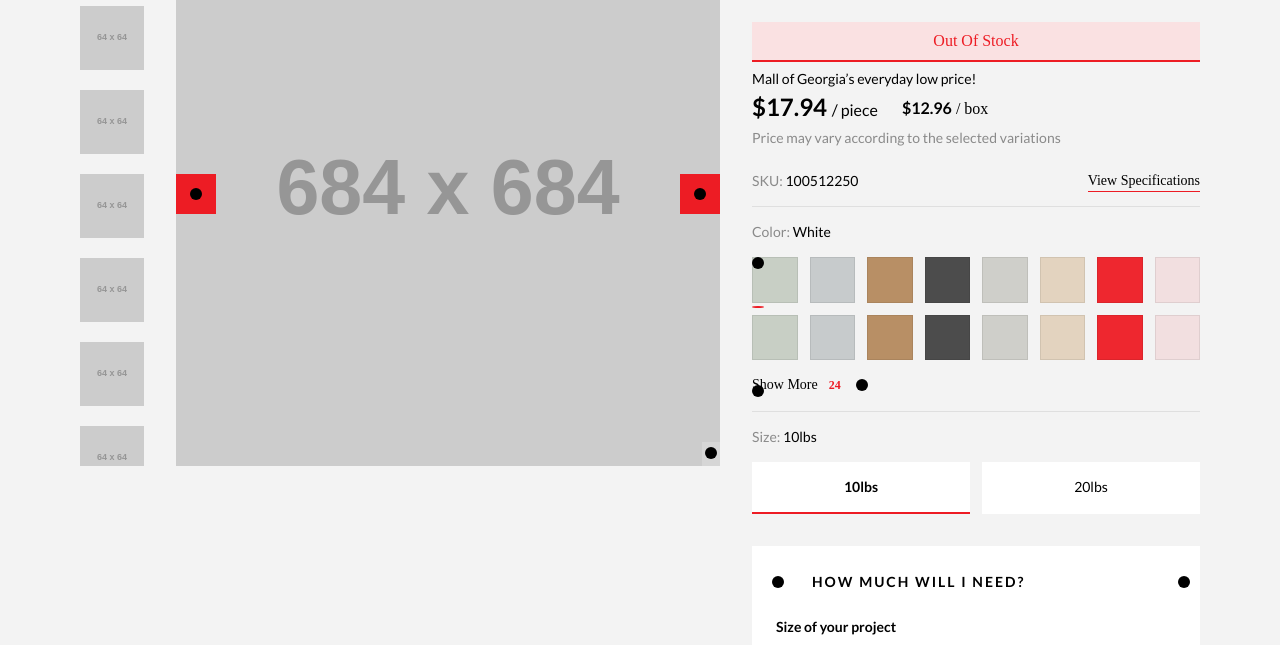
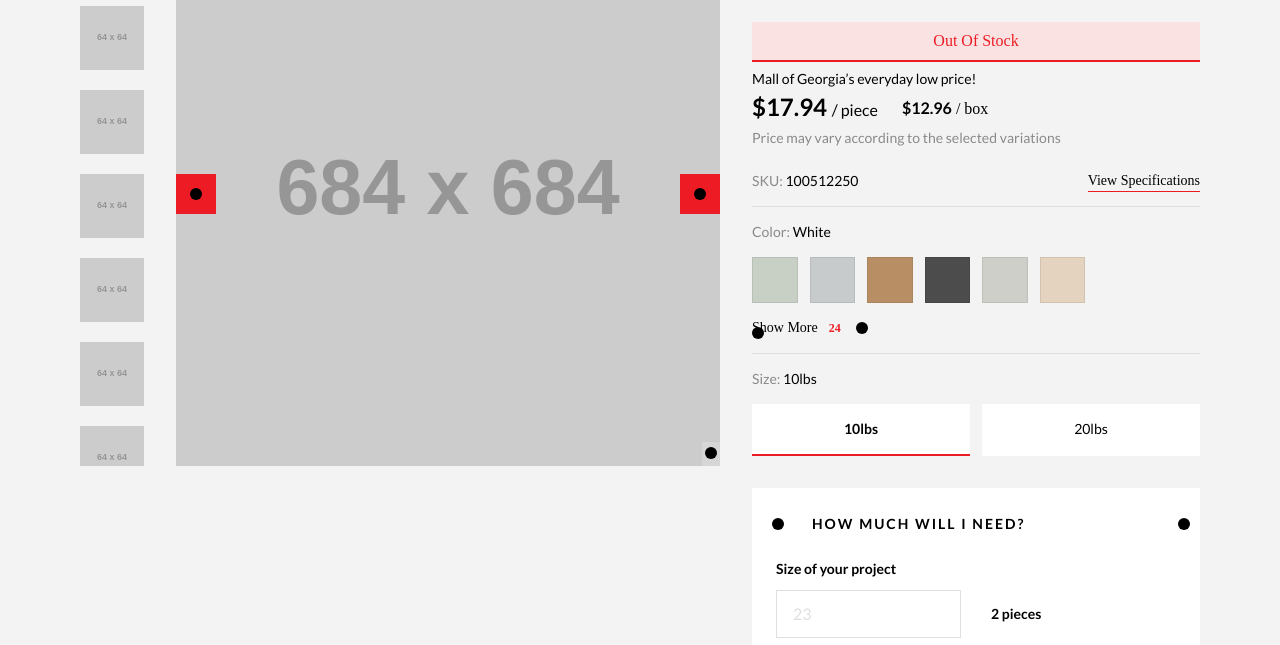
Before and after one commit to AleksEcommerce/webpack-init, a website built with webpack: page src/index.html in a window 1280 px wide. Shown: the part 141-786 px from the top of the page. Built offline with nearby package versions, Linux system fonts and the light colour scheme; placeholder pictures from the web are drawn by us.

Commit message:
FIX: Added rendering variations

```diff
--- a/src/index.html
+++ b/src/index.html
@@ -62,7 +62,7 @@
                           <span class="b-pdp_title-brand">
                               <img src="http://placehold.it/80x40" alt="MDN" class="b-pdp_title-brand_img">
                           </span>
-                          <h2 class="b-pdp_title-name">Ultracolor Plus FA Grout</h2>
+                          <h2 class="b-pdp_title-name"></h2>
                           <div class="b-pdp_title-error">
                               Out Of Stock
                           </div>
@@ -71,9 +71,9 @@
                   </div>
                   <div class="b-pdp_product-cost">
                       <div class="b-pdp_price">
-                          <span class="b-pdp_price-cost">$17.94 <span class="b-pdp_price-cost_unit">/ piece</span></span>
+                          <span class="b-pdp_price-cost"><span></span> <span class="b-pdp_price-cost_unit">/ piece</span></span>
                           <span class="b-pdp_price-options"><span class="b-pdp_price-options_name">Size:</span> 6×24</span>
-                          <span class="b-pdp_price-unit"><strong>$12.96</strong> / box</span>
+                          <span class="b-pdp_price-unit"><strong></strong> / box</span>
                           <p class="b-pdp_price-desc">Price may vary according to the selected variations</p>
                       </div>
                   </div>
@@ -90,7 +90,7 @@
                           <div class="b-pdp_details-row m-top">
                               <span class="b-pdp_details-element">
                                    SKU:
-                                  <span class="b-pdp_details-element_value">100512250</span>
+                                  <span class="b-pdp_details-element_value"></span>
                               </span>
                               <a href="#" class="b-pdp_details-link">View Specifications</a>
                           </div>
@@ -99,7 +99,7 @@
                               <span class="b-pdp_details-element_value">White</span>
                           </div>
                           <div class="b-pdp_details-variations">
-                              <span class="b-pdp_details-variation m-current m-color-1"></span>
+                              <!-- <span class="b-pdp_details-variation m-current m-color-1"></span>
                               <span class="b-pdp_details-variation m-color-2"></span>
                               <span class="b-pdp_details-variation m-color-3"></span>
                               <span class="b-pdp_details-variation m-color-4"></span>
@@ -114,7 +114,7 @@
                               <span class="b-pdp_details-variation m-color-5"></span>
                               <span class="b-pdp_details-variation m-color-6"></span>
                               <span class="b-pdp_details-variation m-color-7"></span>
-                              <span class="b-pdp_details-variation m-color-8"></span>
+                              <span class="b-pdp_details-variation m-color-8"></span> -->
                           </div>
                           <div class="b-pdp_details-row">
                               <span class="b-pdp_details-more">Show More <span class="b-pdp_details-more_numbers">24</span></span>
--- a/src/js/pdp-base.js
+++ b/src/js/pdp-base.js
@@ -9,12 +9,12 @@ const pdp_page_data = {
         sku: '100512250',
         variations: {
             colors: {
-                color1: 'red',
-                color2: 'blue',
-                color3: 'green',
-                color4: 'gray',
-                color5: 'black',
-                color6: 'white',
+                color1: 'm-color-1',
+                color2: 'm-color-2',
+                color3: 'm-color-3',
+                color4: 'm-color-4',
+                color5: 'm-color-5',
+                color6: 'm-color-6',
             },
             sizes: {
                 size1: '10lbs',
--- a/src/js/pdp-script.js
+++ b/src/js/pdp-script.js
@@ -3,7 +3,6 @@
 import { pdp_page_data } from './pdp-base';
 export { pdpScripts };
 
-console.log(pdp_page_data);
 function pdpScripts() {
   const pdp_variations = document.querySelector('.b-pdp_details-variations');
   const pdp_variation_item = pdp_variations.querySelectorAll('.b-pdp_details-variation');
@@ -59,6 +58,36 @@ function my_accordeon(accordeon) {
     // }); // это простой Аккордеон где может быть несколько активныз блоков
 }
 
+function InitInformation() {
+  const pdp_product = document.querySelector('.l-pdp-product');
+  const pdp_info = pdp_page_data;
+
+  function simpleSet(el, text) {
+    pdp_product.querySelector(el).innerHTML = text;
+  }
+
+  simpleSet('.b-pdp_title-name', pdp_info.product.title);
+  simpleSet('.b-pdp_price-cost span', pdp_info.product.price_piece);
+  simpleSet('.b-pdp_price-unit strong', pdp_info.product.price_box);
+  simpleSet('.b-pdp_details-element_value', pdp_info.product.sku);
+
+
+  function colorSet(parent, data) {
+    let parent1 = pdp_product.querySelector(parent);
+    let counter = 0;
+    if (typeof data === 'object') {
+      for (let key in data) {
+        counter++;
+        parent1.innerHTML += `<span class="b-pdp_details-variation m-color-${counter}"></span>`;
+      }
+    }
+  }
+
+  colorSet('.b-pdp_details-variations', pdp_info.product.variations.colors);
+}
+
+InitInformation();
+
   my_accordeon('.b-pdp_calc-accordeon');
   classToggle('.b-pdp_details-more');
   classToggle('.b-pdp_calc-checkbox_info');
@@ -66,4 +95,12 @@ function my_accordeon(accordeon) {
   setActiveClass(pdp_variation_item, pdp_variations, 'm-current');
 }
 
+function test(param1, param2) {
+  console.log(this, param1, param2);
+}
+
+test.apply({hello: 'world'}, ['hello', 'john']);
+test.call({hello: 'world2'}, ['hello2', 'john2']);
+const testBind = test.bind({hello: 'world3'});
+testBind();
 // const data_PDP = require('./pdp-base');
```
